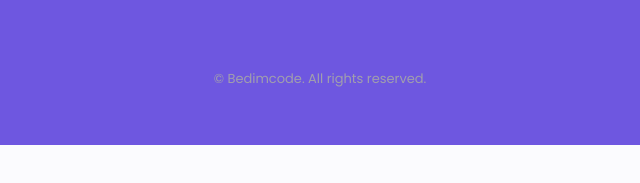
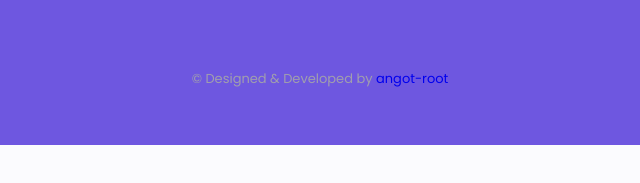
Before and after one commit to law-daira/law-daira.github.io, a plain HTML site: page index.html in a window 1280 px wide. Shown: the part 5444-5627 px from the top of the page, 320-960 px from the left. Drawn offline with nearby package versions, Linux system fonts and the light colour scheme.

Commit message:
copyright_

```diff
--- a/index.html
+++ b/index.html
@@ -861,7 +861,11 @@
                 </div>
             </div>
 
-            <p class="footer__copy">&#169; Bedimcode. All rights reserved.</p>
+            <p class="footer__copy">&copy; Designed & Developed by
+                <a class="highlight-link" href="https://angor-root.github.io/" target="_blank" rel="noreferrer">
+                  angot-root
+                </a>
+              </p>
         </div>
 
     </footer>
```
